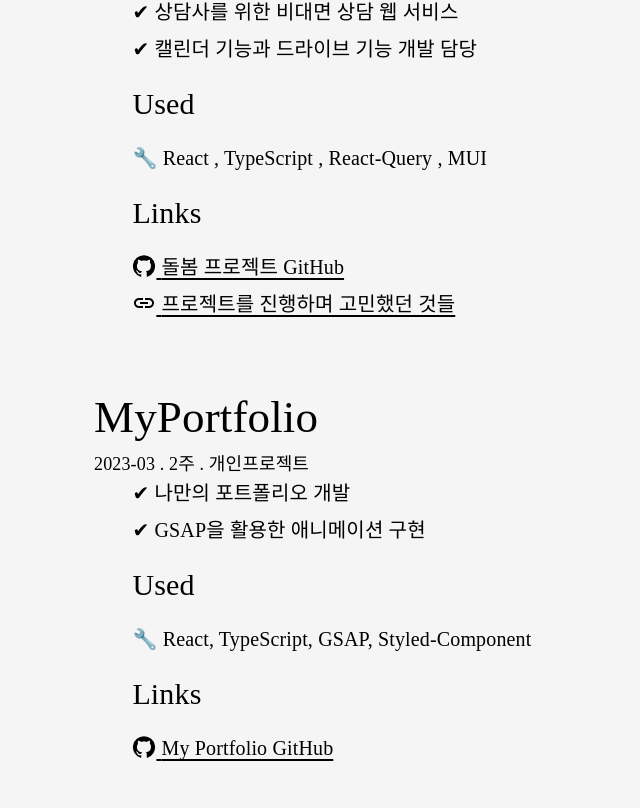
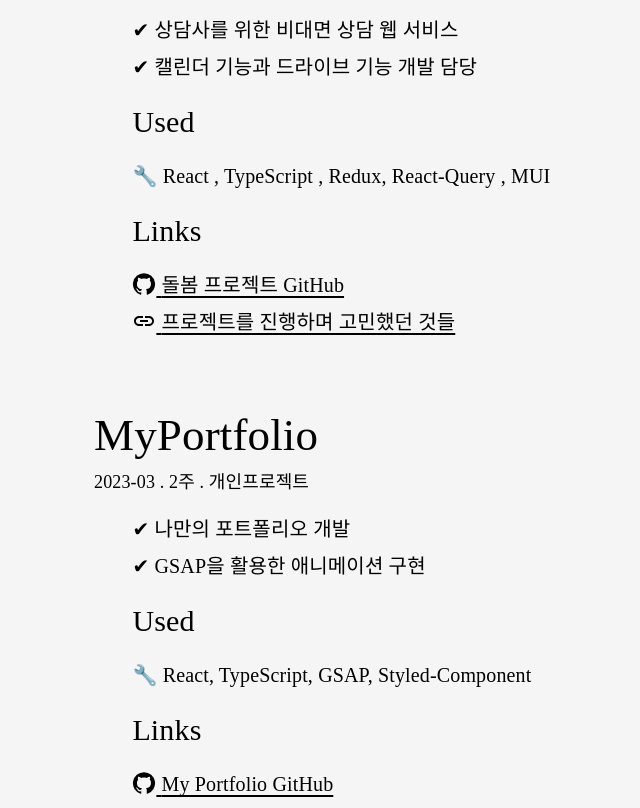
Before and after one commit to dailybetter/GSAP_practice, a React (Vite) app in the folder gsap_practice/: page / in a window 1280 px wide. Shown: the part 1652-2460 px from the top of the page, without its empty margins (90-730 px from the left). Built offline with nearby package versions, Linux system fonts and the light colour scheme; a web font is replaced by a local one.

Commit message:
Fix: 세부 레이아웃 설정 변경

```diff
--- a/gsap_practice/src/components/body/contents/Projects/DolBom.tsx
+++ b/gsap_practice/src/components/body/contents/Projects/DolBom.tsx
@@ -11,7 +11,9 @@ export const DolBom = () => {
         <Styled.CardExPlain>✔ 상담사를 위한 비대면 상담 웹 서비스</Styled.CardExPlain>
         <Styled.CardExPlain>✔ 캘린더 기능과 드라이브 기능 개발 담당</Styled.CardExPlain>
         <Styled.CardMediumTitle>Used</Styled.CardMediumTitle>
-        <Styled.CardExPlain>🔧 React , TypeScript , React-Query , MUI</Styled.CardExPlain>
+        <Styled.CardExPlain>
+          🔧 React , TypeScript , Redux, React-Query , MUI
+        </Styled.CardExPlain>
         <Styled.CardMediumTitle>Links</Styled.CardMediumTitle>
         <Links
           text="돌봄 프로젝트 GitHub"
--- a/gsap_practice/src/components/body/styled.tsx
+++ b/gsap_practice/src/components/body/styled.tsx
@@ -92,6 +92,7 @@ export const CardContentTitle = styled.span`
 export const CardContentPeriod = styled.div`
   font-size: 18px;
   font-family: 'SpoqaThin';
+  margin-bottom: 1em;
 `;
 
 export const WorkCardExplainContainer = styled.article`
```
